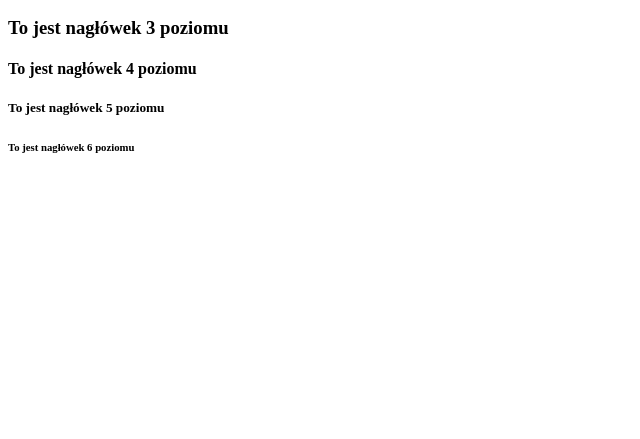
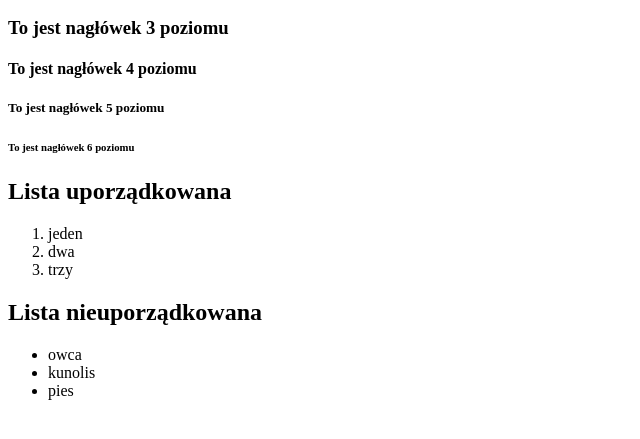
Before and after one commit to filox147/ZadaniaSzkola, a plain HTML site: page index.html in a window 1280 px wide. Shown: the part 347-786 px from the top of the page, without its empty margins (0-640 px from the left). Drawn offline with Linux system fonts and the light colour scheme.

Commit message:
Update index.html

```diff
--- a/index.html
+++ b/index.html
@@ -14,5 +14,22 @@
     <h4>To jest nagłówek 4 poziomu</h4>
     <h5>To jest nagłówek 5 poziomu</h5>
     <h6>To jest nagłówek 6 poziomu</h6>
+
+
+
+         <h2>Lista uporządkowana </h2>
+    <ol>
+        <li>jeden</li>
+        <li>dwa</li>
+        <li>trzy</li>
+    </ol>
+
+    <h2>Lista nieuporządkowana </h2>
+    <ul>
+        <li>owca</li>
+        <li>kunolis</li>
+        <li>pies</li>
+    </ul>
+
 </body>
 </html>
```
